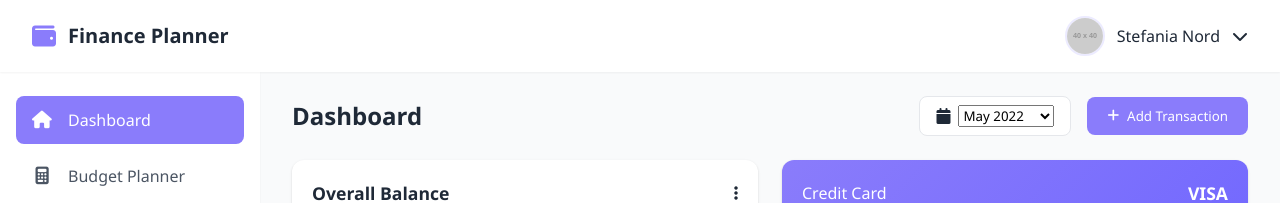
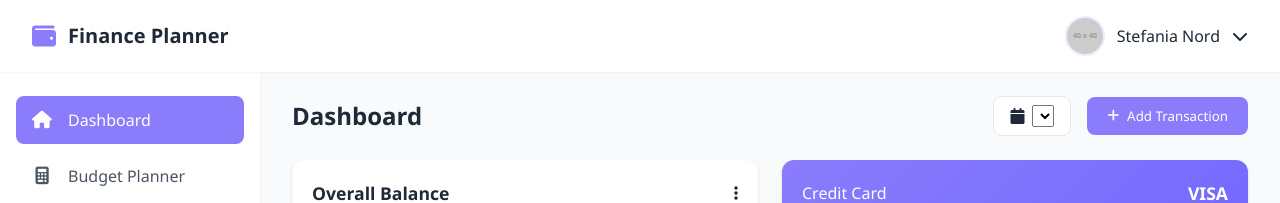
Before and after one commit to amynyk15/financial.planner, a plain HTML site: page index.html in a window 1280 px wide. Shown: the top 203 px of the page. Drawn offline with nearby package versions, Linux system fonts and the light colour scheme; placeholder pictures from the web are drawn by us.

Commit message:
更新日期選擇器

```diff
--- a/index.html
+++ b/index.html
@@ -101,13 +101,11 @@
             <h2>Dashboard</h2>
             <div class="header-actions">
               <div class="date-filter">
-                <i class="fas fa-calendar"></i>
-                <select>
-                  <option>May 2022</option>
-                  <option>April 2022</option>
-                  <option>March 2022</option>
-                </select>
-              </div>
+  <i class="fas fa-calendar"></i>
+  <select id="dashboard-date-select">
+    <!-- 選項將由 JS 動態生成 -->
+  </select>
+</div>
               <button class="btn primary-btn">
                 <i class="fas fa-plus"></i>
                 Add Transaction
```
